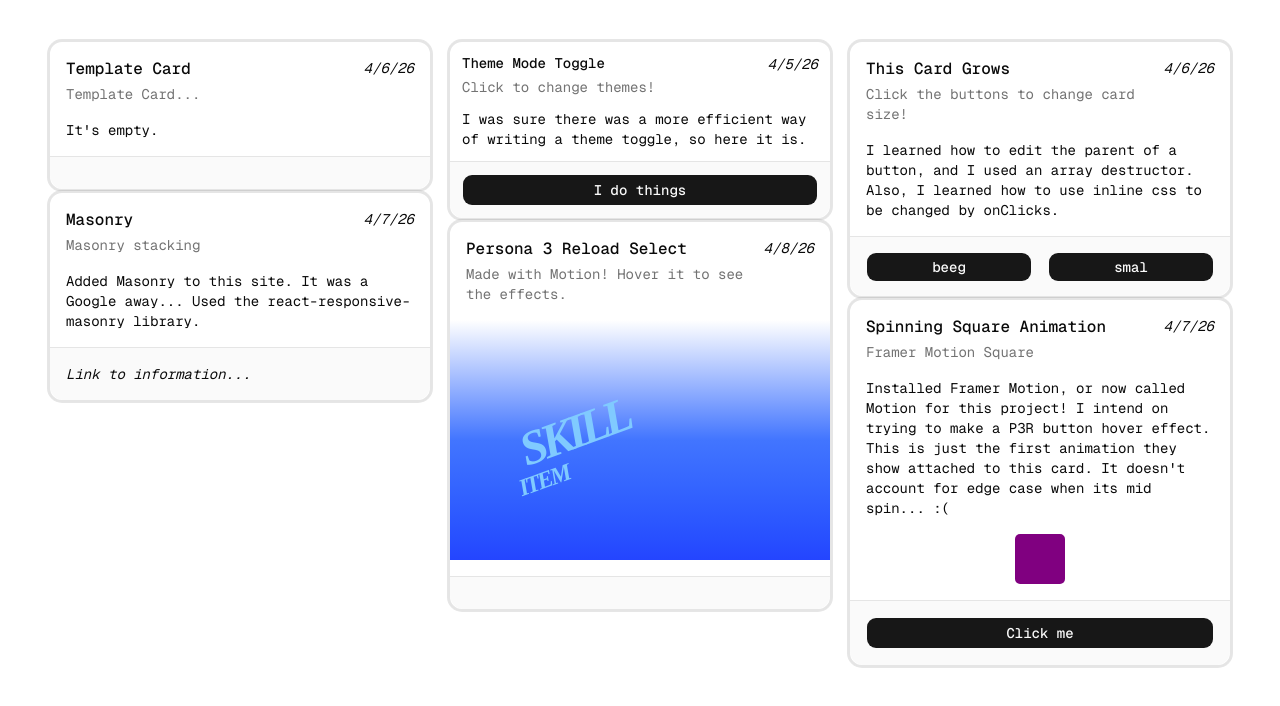
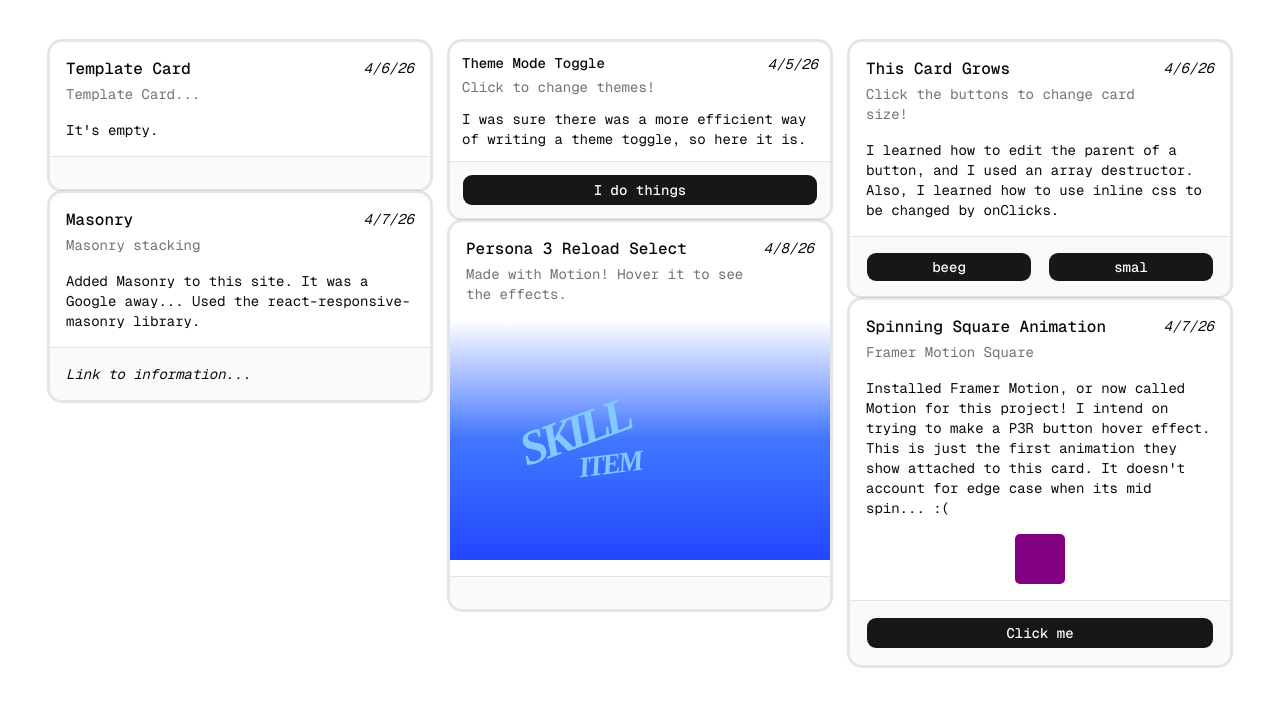
Before and after one commit to wirydotrocks/sandbox, a Next.js app: page / in a window 1280 px wide. Shown: the top 706 px of the page. Built offline with nearby package versions, Linux system fonts and the light colour scheme; a web font is replaced by a local one.

Commit message:
Added modularity

```diff
--- a/components/personabutton.tsx
+++ b/components/personabutton.tsx
@@ -3,10 +3,21 @@ import { useState } from "react"
 import { Card, CardAction, CardContent, CardDescription, CardFooter, CardHeader, CardTitle } from "@/components/ui/card"
 import { motion } from "motion/react"
 
+function MenuButton({
+  label,
+  className = "",
+  textClassName = "",
+  pinkClassName = "",
+  whiteClassName = "",
+  size = 1,
+}) {
+
+  const [hovered, setHovered] = useState(false)
+
   const pinkVariants = {
     rest: {
       opacity: 0,
-    scale: .8,
+      scale: size * 1.8,
       transition: {
         opacity: { duration: 0, delay: 0 },
         scale: { duration: 2, ease: "easeOut" }
@@ -14,7 +25,7 @@ const pinkVariants = {
     },
     hover: {
       opacity: 1,
-    scale: 1.1,
+      scale: size * 1.1,
       transition: {
         opacity: { duration: 0, delay: 0 },
         scale: { duration: .15, ease: "backOut" }
@@ -31,15 +42,16 @@ const textVariants = {
     rest: {
       color: "#80CAFF",
       mixBlendMode: "normal",
+      scale: size,
       transition: {
         color: { duration: 0 },
-      scale: { duration: 2, ease: "easeOut" }
+        scale: { duration: .1, ease: "easeOut" }
       },
     },
     hover: {
       color: "#FF0019",
       mixBlendMode: "multiply",
-    scale: 1.3,
+      scale: size * 1.3,
       transition: {
         color: { duration: 0 },
         scale: { duration: .22, ease: [.34, 3, .64, 1] }
@@ -47,40 +59,34 @@ const textVariants = {
     },
   }
 
-function MenuButton({
-  label,
-  className = "",
-  textClassName = "",
-  pinkClassName = "",
-  whiteClassName = "",
-}) {
-  const [hovered, setHovered] = useState(false)
 
   return (
-    <div className={`absolute ${className}`}>
+    <div className={`absolute ${className}`} >
       <motion.span
 
-
+        style={{ scale: size }}
         variants={pinkVariants}
 
         animate={hovered ? "hover" : "rest"}
 
         className={`pointer-events-none absolute z-10 bg-[#ff93e2]
                   [clip-path:polygon(100%_44%,4%_44%,88%_67%)]
-                  -rotate-20 ${pinkClassName} inset-0`}
+                  ${pinkClassName} inset-0`}
       />
       <motion.span
 
+        style={{ scale: size }}
         variants={whiteVariants}
 
         animate={hovered ? "hover" : "rest"}
 
         className={`pointer-events-none absolute z-20 bg-[#ffffff]
                   [clip-path:polygon(100%_44%,4%_44%,88%_67%)]
-                  -rotate-24 ${whiteClassName} inset-0`}
+                  ${whiteClassName} inset-0`}
       />
       <motion.span
 
+        style={{ scale: size }}
         onHoverStart={() => setHovered(true)}
         onHoverEnd={() => setHovered(false)}
 
@@ -89,7 +95,7 @@ function MenuButton({
 
         className={`flex items-center justify-center z-30 absolute
         italic font-bold font-[P3R] tracking-[-.1em]
-         -rotate-20 ${textClassName}`}
+        text-5xl ${textClassName}`}
       >
         {label}
       </motion.span>
@@ -122,16 +128,18 @@ export function PersonaButton() {
 
           <MenuButton label="SKILL"
              className="w-full h-full top-0"
-             textClassName="translate-x-13 translate-y-22 text-5xl"
-             pinkClassName=""
-             whiteClassName=""
+             size={1}
+             textClassName="translate-x-13 translate-y-22 -rotate-20"
+             pinkClassName="-rotate-20"
+             whiteClassName="-rotate-24"
           />
 
           <MenuButton label="ITEM"
              className="w-full h-full top-14"
-             textClassName="translate-x-13 translate-y-22 text-2xl"
-             pinkClassName=""
-             whiteClassName=""
+             size={.6}
+             textClassName="translate-x-23 translate-y-16 -rotate-7"
+             pinkClassName="-translate-y-15"
+             whiteClassName="-translate-y-17"
           />
 
         </div>
```
Lines whose indentation alone changed are shown as unchanged.
